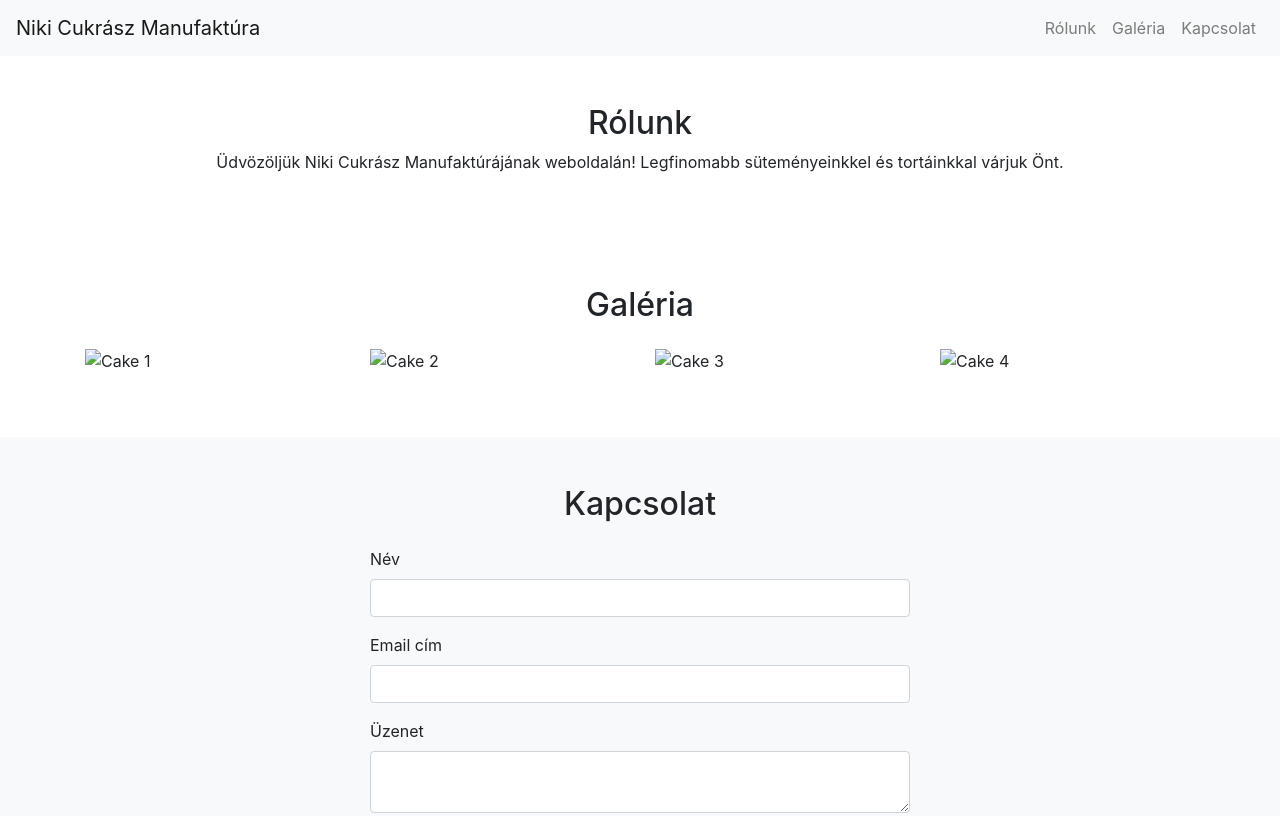
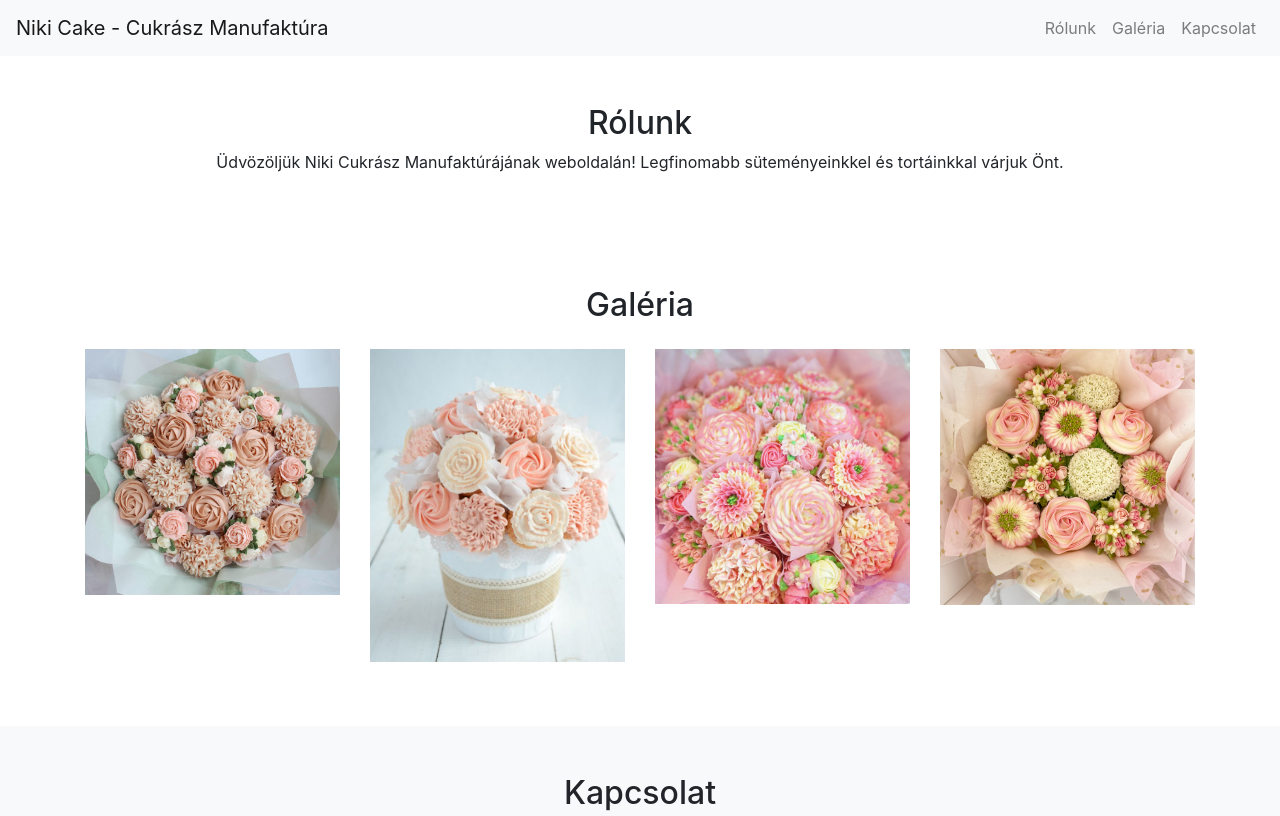
Before and after one commit to levosoft/niki-cake, a plain HTML site: page index.html in a window 1280 px wide. Shown: the top 816 px of the page. Drawn offline with nearby package versions, Linux system fonts and the light colour scheme.

Commit message:
Corrected filenames

```diff
--- a/index.html
+++ b/index.html
@@ -10,7 +10,7 @@
 <body>
 
 <nav class="navbar navbar-expand-lg navbar-light bg-light">
-    <a class="navbar-brand" href="#">Niki Cukrász Manufaktúra</a>
+    <a class="navbar-brand" href="#">Niki Cake - Cukrász Manufaktúra</a>
     <button class="navbar-toggler" type="button" data-toggle="collapse" data-target="#navbarSupportedContent" aria-controls="navbarSupportedContent" aria-expanded="false" aria-label="Toggle navigation">
         <span class="navbar-toggler-icon"></span>
     </button>
@@ -46,16 +46,16 @@
         <h2 class="text-center mb-4">Galéria</h2>
         <div class="row">
             <div class="col-md-3">
-                <img src="images/cake1.jpg" class="img-fluid mb-3" alt="Cake 1">
+                <img src="images/1.jpg" class="img-fluid mb-3" alt="Cake 1">
             </div>
             <div class="col-md-3">
-                <img src="images/cake2.jpg" class="img-fluid mb-3" alt="Cake 2">
+                <img src="images/2.jpg" class="img-fluid mb-3" alt="Cake 2">
             </div>
             <div class="col-md-3">
-                <img src="images/cake3.jpg" class="img-fluid mb-3" alt="Cake 3">
+                <img src="images/3.jpg" class="img-fluid mb-3" alt="Cake 3">
             </div>
             <div class="col-md-3">
-                <img src="images/cake4.jpg" class="img-fluid mb-3" alt="Cake 4">
+                <img src="images/4.jpg" class="img-fluid mb-3" alt="Cake 4">
             </div>
         </div>
     </div>
```
